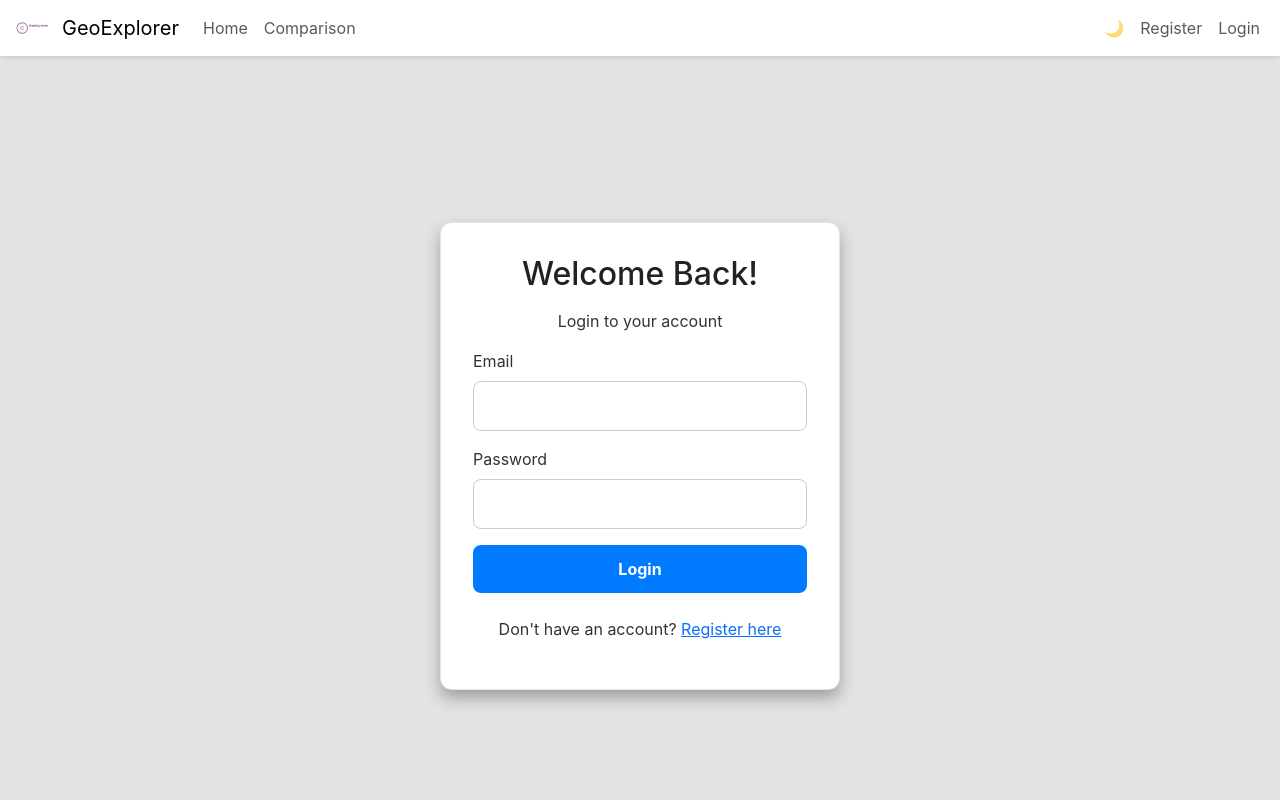
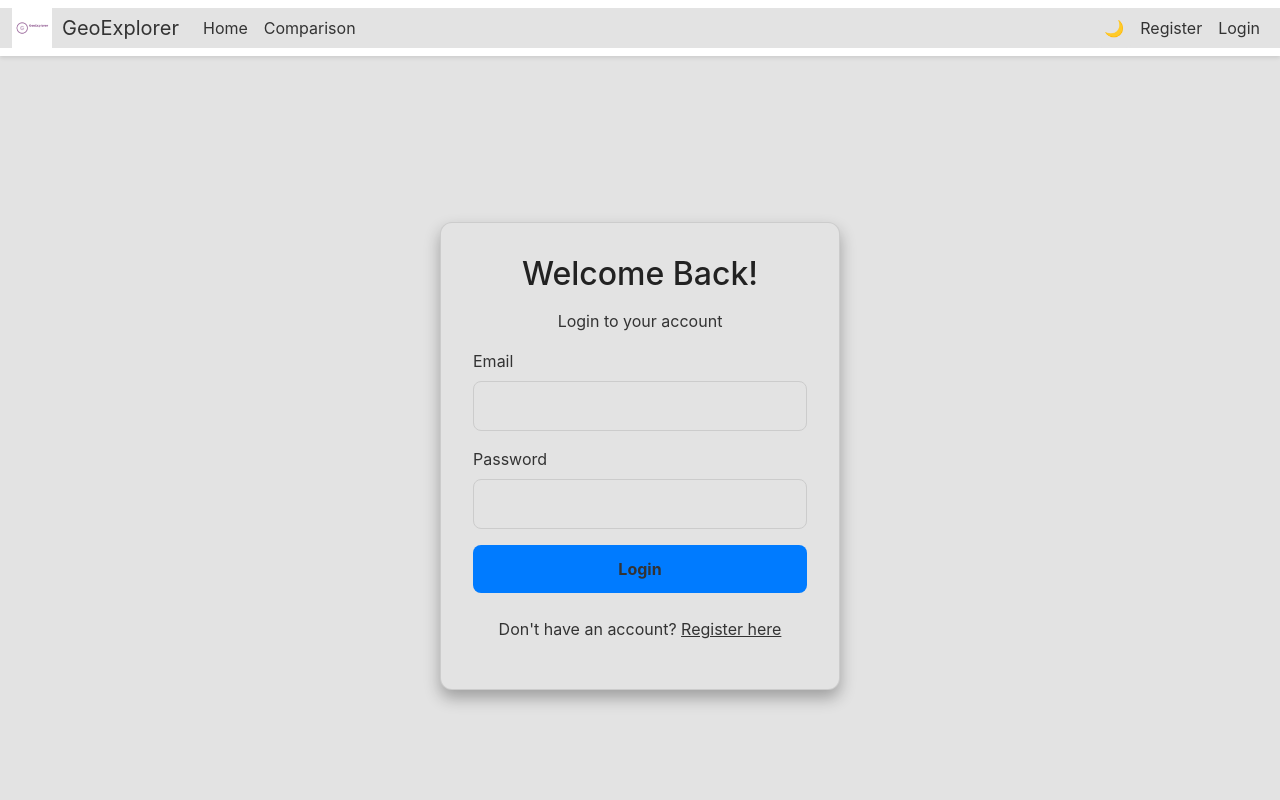
Before and after one commit to Rajithaisuru/AF_61317241, a React (Vite) app in the folder frontend/: page /login in a window 1280 px wide. Shown: the top 800 px of the page. Built offline with nearby package versions, Linux system fonts and the light colour scheme; no server answers.

Commit message:
update css

```diff
--- a/frontend/src/index.css
+++ b/frontend/src/index.css
@@ -19,10 +19,10 @@ html.dark, body.dark {
 }
 
 /* LIGHT MODE OVERRIDES*/
-html.light, body.light {
+html.light, body.light, .light, body.light * {
   background-color: #e3e3e3 !important;
+  color: #333333 !important;
   background-image: none !important;
-  color: #333333 !important;
 }
 
 /* Make sure headings flip to dark in light mode */
```
